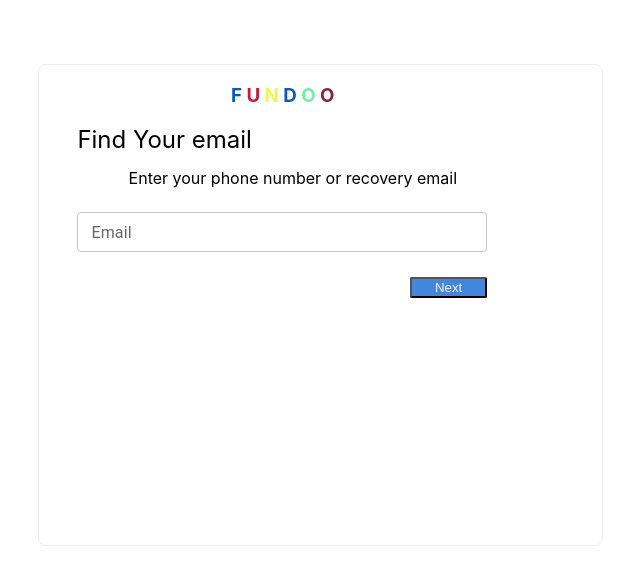
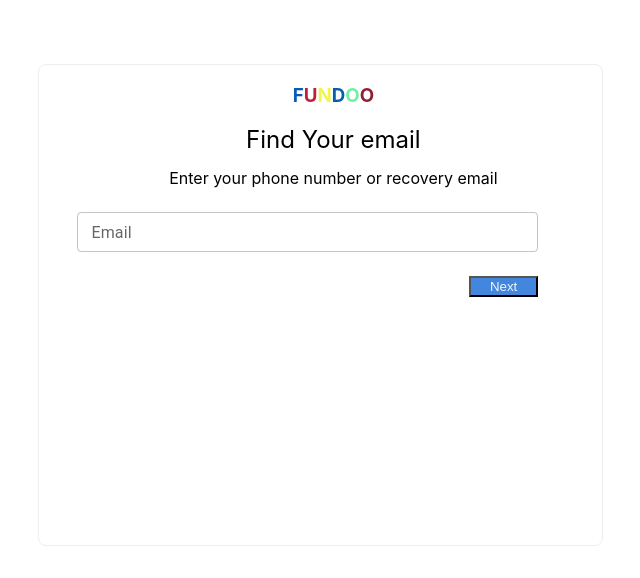
Before and after one commit to Subhamdas20/Fundoo, a React (Create React App) app: page / in a window 1280 px wide. Shown: the top 578 px of the page, without its empty margins (346-986 px from the left). Built offline with nearby package versions, Linux system fonts and the light colour scheme.

Commit message:
[subham] : Added forgetpassword page

```diff
--- a/src/pages/forgetemail/Forgetemail.jsx
+++ b/src/pages/forgetemail/Forgetemail.jsx
@@ -3,7 +3,7 @@
 import './forgetemail.scss'
 function Forgetemail() {
   return <div className='main'>
-      <div> <h3 className='g1' >
+      <div> <h3 className='fun' >
                 <font color="#0A5BB4" > F </font>
                 <font color="#C11D38" > U </font>
                 <font color="#EDF750" > N </font>
@@ -20,7 +20,7 @@
                     size='small'
                     className='emailid' />
         </div>
-        <div ><button className='button'>Next</button></div>
+        <div className='next-button'><button className='button'>Next</button></div>
   </div>
 }
 
--- a/src/pages/forgetemail/forgetemail.scss
+++ b/src/pages/forgetemail/forgetemail.scss
@@ -1,32 +1,38 @@
+
+@mixin flex ($width,$display,$juscon){
+    width: $width;
+    display: $display;
+    justify-content: $juscon;
+}
 
 .main{
+    .fun{
+        @include flex(100%,flex,center);
+    }
     height: 80vw;
-    // align-items: center;
+
     .findemail{
-
-        // align-items: center;
+        @include flex(100%,flex,center);
         font-weight: 400;
         font-size: 24px;
-        // margin-left: 25%;
-        // margin: 0 auto;
-        // justify-content: center;
         margin-bottom: 14px;
     }
     .recover{
+        @include flex(100%,flex,center);
         font-size: 16px;
-        margin-left: 10%;
         margin-bottom: 24px;
     }
     .emailid{
-        width: 80%;
+        @include flex(90%,flex,center);
         margin-bottom: 24px;
     }
-    .button{
-        margin-left: 65%;
-        background-color:#4386dd;
-        color:whitesmoke;
-        width : 15%;
-        border-radius: 2px
+    .next-button{
+        @include flex(90%,flex,right);
+        .button{
+            @include flex(15%,flex,center);
+            background-color:#4386dd;
+            color:whitesmoke;
+        }
+    }
 
-    }
 }
```
